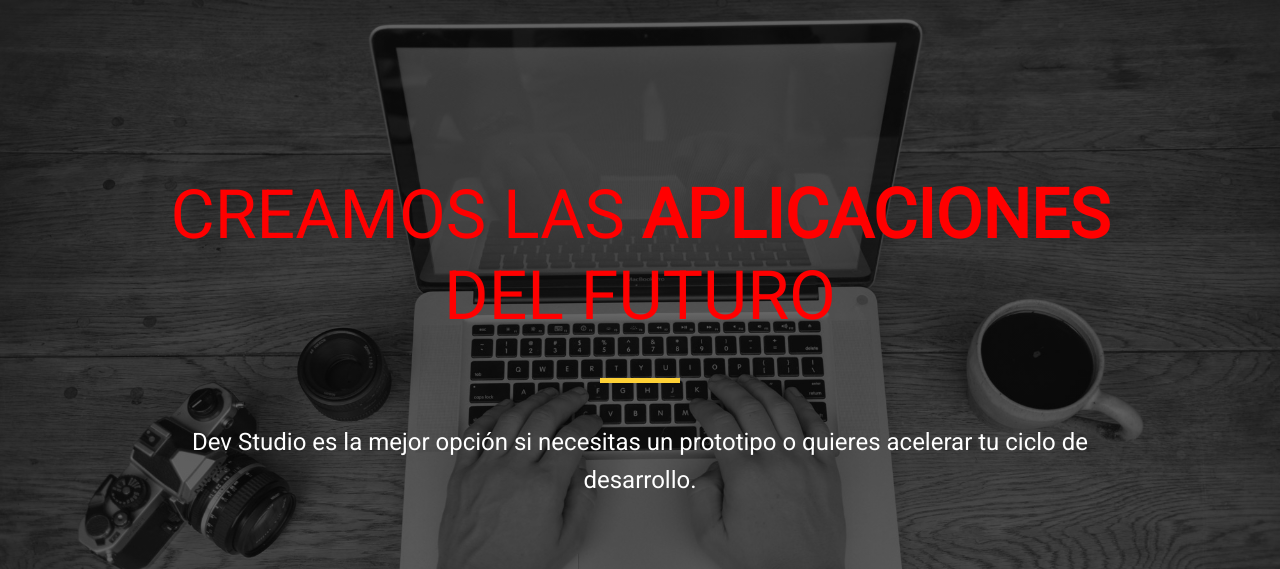
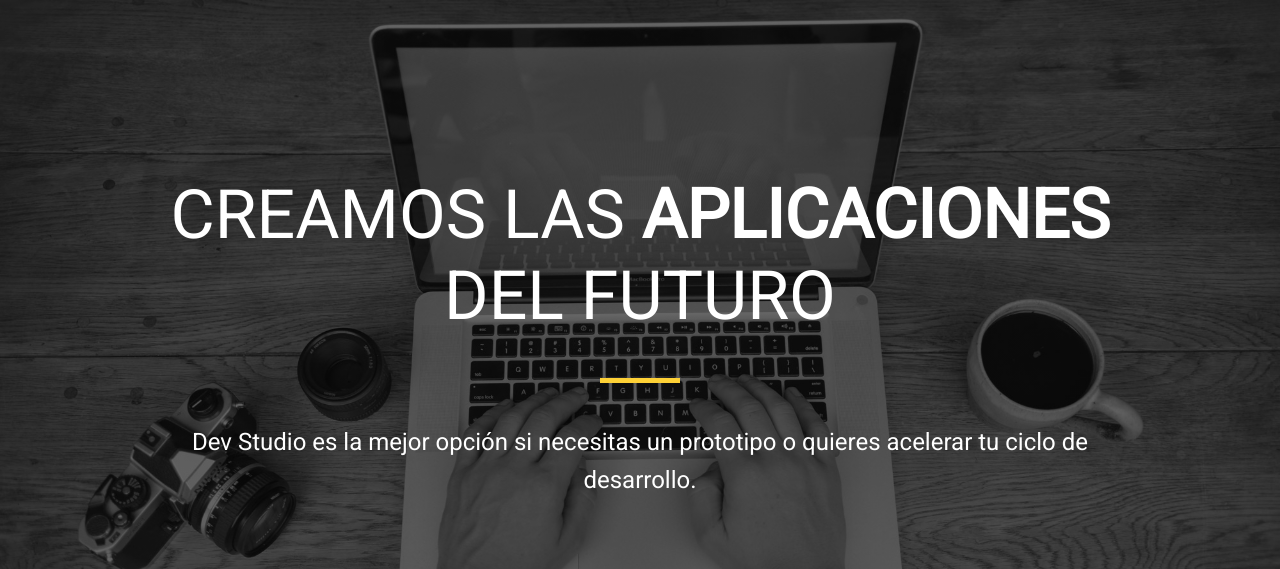
Before and after one commit to alejovelez10/studiodev, a plain HTML site: page index.html in a window 1280 px wide. Shown: the part 71-640 px from the top of the page. Drawn offline with nearby package versions, Linux system fonts and the light colour scheme.

Commit message:
quitar el color rojo del h1

```diff
--- a/css/style.css
+++ b/css/style.css
@@ -50,7 +50,7 @@ header nav a.active
 	text-align: center;
 }
 #home h1
-{   color:red;
+{
 	font-size: 68px;
 	font-weight: normal;
 	line-height: 1.2;
```
